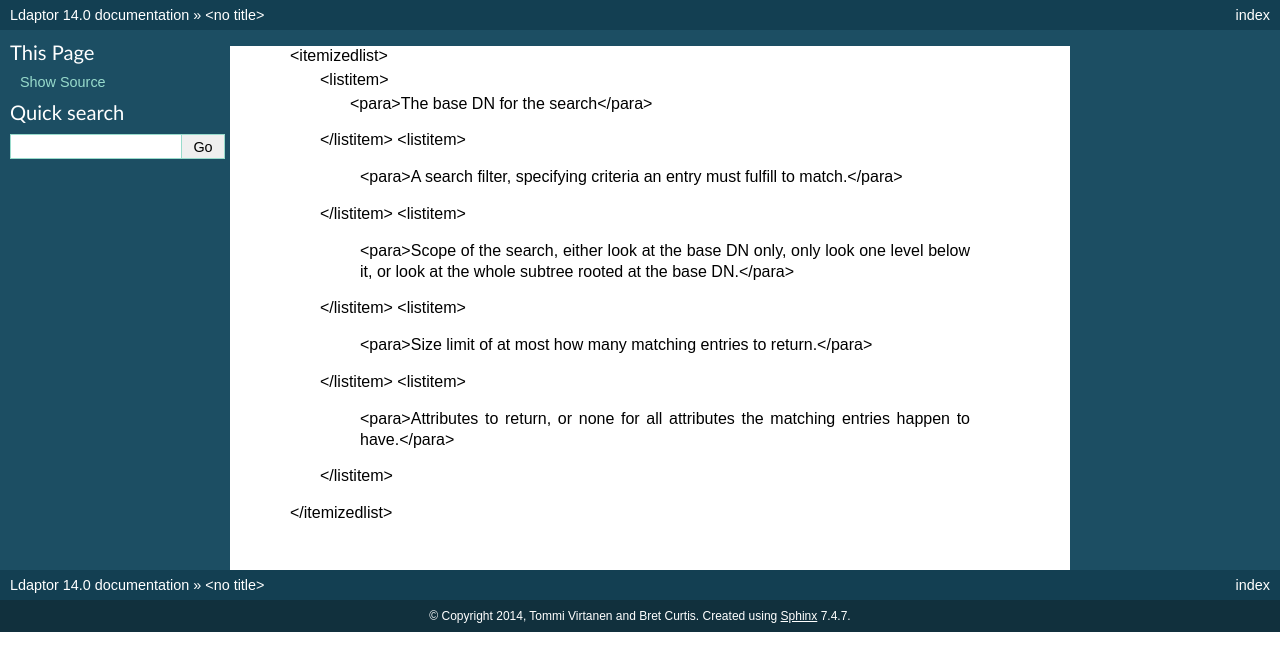
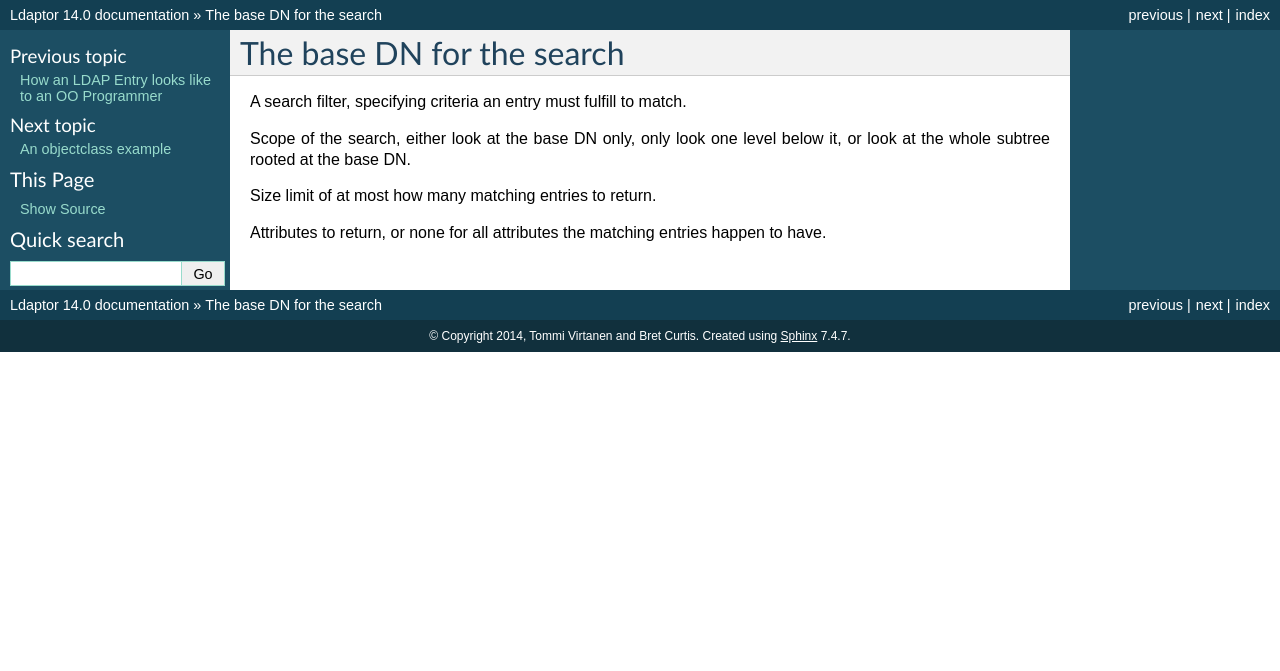
Before and after one commit to twisted/ldaptor, a Sphinx documentation site: the page built from doc/source/search-inputs.rst, in a window 1280 px wide. Shown: the top 671 px of the page. Built offline with Sphinx 7.4.7, drawn with Linux system fonts in a browser that asks for light colours; pages that are not in the unit, such as notebooks, are missing from menus.

Commit message:
round 2, converted most of the documents

```diff
--- a/doc/source/example-objectclass.rst
+++ b/doc/source/example-objectclass.rst
@@ -1,7 +1,9 @@
-<programlisting>
-objectclass ( 2.5.6.6 NAME 'person'
-	DESC 'RFC2256: a person'
-	SUP top STRUCTURAL
-	MUST ( sn $ cn )
-	MAY ( userPassword $ telephoneNumber $ seeAlso $ description ) )
-</programlisting>
+An objectclass example
+======================
+
+|   objectclass ( 2.5.6.6 NAME 'person'
+|       DESC 'RFC2256: a person'
+|       SUP top STRUCTURAL
+|       MUST ( sn $ cn )
+|       MAY ( userPassword $ telephoneNumber $ seeAlso $ description )
+|   )
--- a/doc/source/ldapentry-vs-oo.rst
+++ b/doc/source/ldapentry-vs-oo.rst
@@ -1,37 +1,32 @@
-    <itemizedlist>
-      <listitem>
-	<para>An LDAP entry corresponds with an object.</para>
-      </listitem>
-      <listitem>
-	<para>Whereas object are usually instances of a single class,
-	LDAP entries can "implement" multiple objectClasses.</para>
-      </listitem>
-      <listitem>
-	<para>objectClasses can inherit zero, one or many
-	objectClasses, just like programming classes.</para>
-      </listitem>
-      <listitem>
-	<para>objectClasses have a root class, known as
-	<literal>top</literal>; many object oriented programming
-	languages have a root class, e.g. named
-	<literal>Object</literal>.</para>
-      </listitem>
-      <listitem>
-	<para>objectClasses are either <literal>STRUCTURAL</literal>
-	or <literal>AUXILIARY</literal>; entries can only implement
-	one <literal>STRUCTURAL</literal> objectClass.</para>
-      </listitem>
-      <listitem>
-	<para>The objectClasses of an entry can be changed at will;
-	you only need to take care that the entry has all the
-	<literal>MUST</literal> attribute types, and no attribute
-	types outside of the ones that are <literal>MUST</literal> or
-	<literal>MAY</literal>.</para>
-	<para>Note that e.g. OpenLDAP doesn't implement this.</para>
-      </listitem>
-      <listitem>
-	<para>Attributes of an entry closely match attributes of
-	objects in programming languages; however, LDAP attributes may
-	have multiple values.</para>
-      </listitem>
-    </itemizedlist>
+How an LDAP Entry looks like to an OO Programmer
+================================================
+
+An LDAP entry corresponds with an object.
+
+Whereas object are usually instances of a single class,
+LDAP entries can "implement" multiple objectClasses.
+
+objectClasses can inherit zero, one or many
+objectClasses, just like programming classes.
+
+objectClasses have a root class, known as
+`top`; many object oriented programming
+languages have a root class, e.g. named
+`Object`.
+
+objectClasses are either `STRUCTURAL`
+or `AUXILIARY`; entries can only implement
+one `STRUCTURAL` objectClass.
+
+The objectClasses of an entry can be changed at will;
+you only need to take care that the entry has all the
+`MUST` attribute types, and no attribute
+types outside of the ones that are `MUST` or
+`MAY`.
+
+.. NOTE::
+    Note that e.g. OpenLDAP doesn't implement this.
+
+Attributes of an entry closely match attributes of
+objects in programming languages; however, LDAP attributes may
+have multiple values.
--- a/doc/source/search-inputs.rst
+++ b/doc/source/search-inputs.rst
@@ -1,22 +1,15 @@
-    <itemizedlist>
-      <listitem>
-	<para>The base DN for the search</para>
-      </listitem>
-      <listitem>
-	<para>A search filter, specifying criteria an entry must
-	fulfill to match.</para>
-      </listitem>
-      <listitem>
-	<para>Scope of the search, either look at the base DN only,
-	only look one level below it, or look at the whole subtree
-	rooted at the base DN.</para>
-      </listitem>
-      <listitem>
-	<para>Size limit of at most how many matching entries to
-	return.</para>
-      </listitem>
-      <listitem>
-	<para>Attributes to return, or none for all attributes the
-	matching entries happen to have.</para>
-      </listitem>
-    </itemizedlist>
+The base DN for the search
+==========================
+
+A search filter, specifying criteria an entry must
+fulfill to match.
+
+Scope of the search, either look at the base DN only,
+only look one level below it, or look at the whole subtree
+rooted at the base DN.
+
+Size limit of at most how many matching entries to
+return.
+
+Attributes to return, or none for all attributes the
+matching entries happen to have.
```
Also changed, not shown: README.md (+6 -9 lines), doc/source/index.rst (+22 -5 lines), doc/source/ldap-intro.rst (+6 -7 lines), 1 other file.
